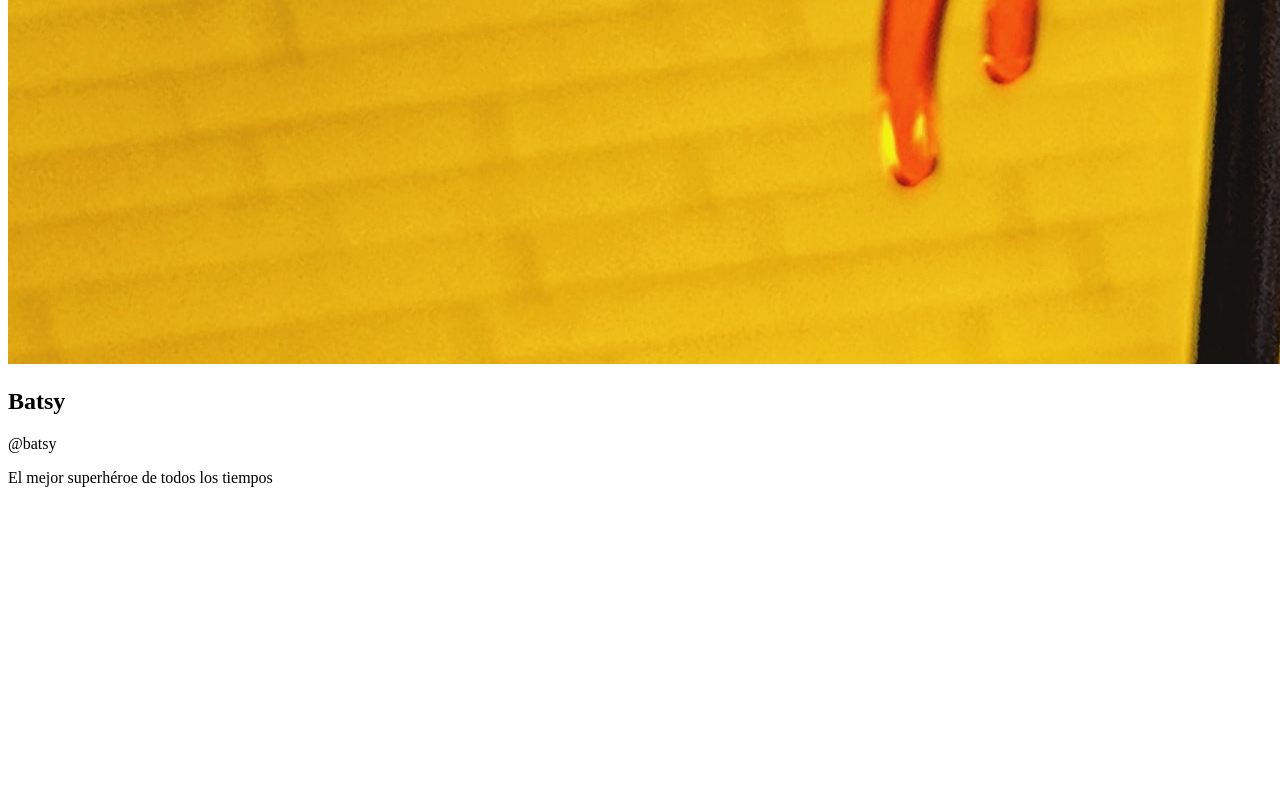
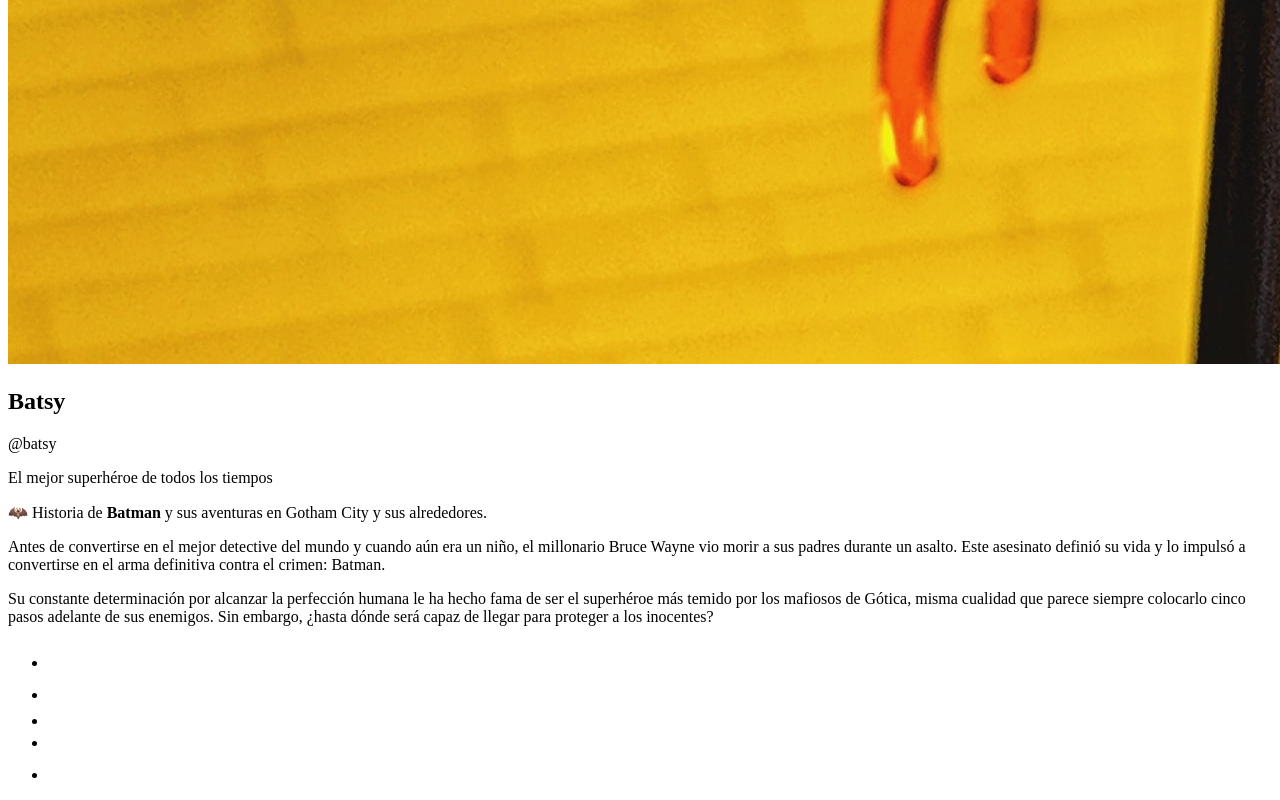
Before and after one commit to brayandiazc/batsy, a plain HTML site: page index.html in a window 1280 px wide. Shown: the part 2563-3363 px from the top of the page. Before the commit the page ends 3066 px from the top, so only its background shows below. Drawn offline with Linux system fonts and the light colour scheme.

Commit message:
feat: Main ok

```diff
--- a/index.html
+++ b/index.html
@@ -27,6 +27,49 @@
       </div>
     </div>
   </section>
+
+  <main>
+    <p>
+      🦇 Historia de <strong>Batman</strong> y sus aventuras en Gotham City y sus alrededores.
+    </p>
+    <p>
+      Antes de convertirse en el mejor detective del mundo y cuando aún era un niño, el millonario Bruce Wayne vio morir
+      a sus padres durante un asalto. Este asesinato definió su vida y lo impulsó a convertirse en el arma definitiva
+      contra el crimen: Batman.
+    </p>
+    <p>
+      Su constante determinación por alcanzar la perfección humana le ha hecho fama de ser el superhéroe más temido por
+      los mafiosos de Gótica, misma cualidad que parece siempre colocarlo cinco pasos adelante de sus enemigos. Sin
+      embargo, ¿hasta dónde será capaz de llegar para proteger a los inocentes?
+    </p>
+    <ul class="social-icons">
+      <li>
+        <a href="#" class="social-icon" id="Linkedin">
+          <img src="images/icons/linkedin.png" alt="LinkedIn" />
+        </a>
+      </li>
+      <li>
+        <a href="#" class="social-icon" id="Github">
+          <img src="images/icons/github.png" alt="Github" />
+        </a>
+      </li>
+      <li>
+        <a href="#" class="social-icon" id="Twitter">
+          <img src="images/icons/twitter.png" alt="Twitter" />
+        </a>
+      </li>
+      <li>
+        <a href="#" class="social-icon" id="Youtube">
+          <img src="images/icons/youtube.png" alt="Youtube" />
+        </a>
+      </li>
+      <li>
+        <a href="#" class="social-icon" id="Platzi">
+          <img src="images/icons/platzi.png" alt="Platzi" />
+        </a>
+      </li>
+    </ul>
+  </main>
 </body>
 
 </html>
```
